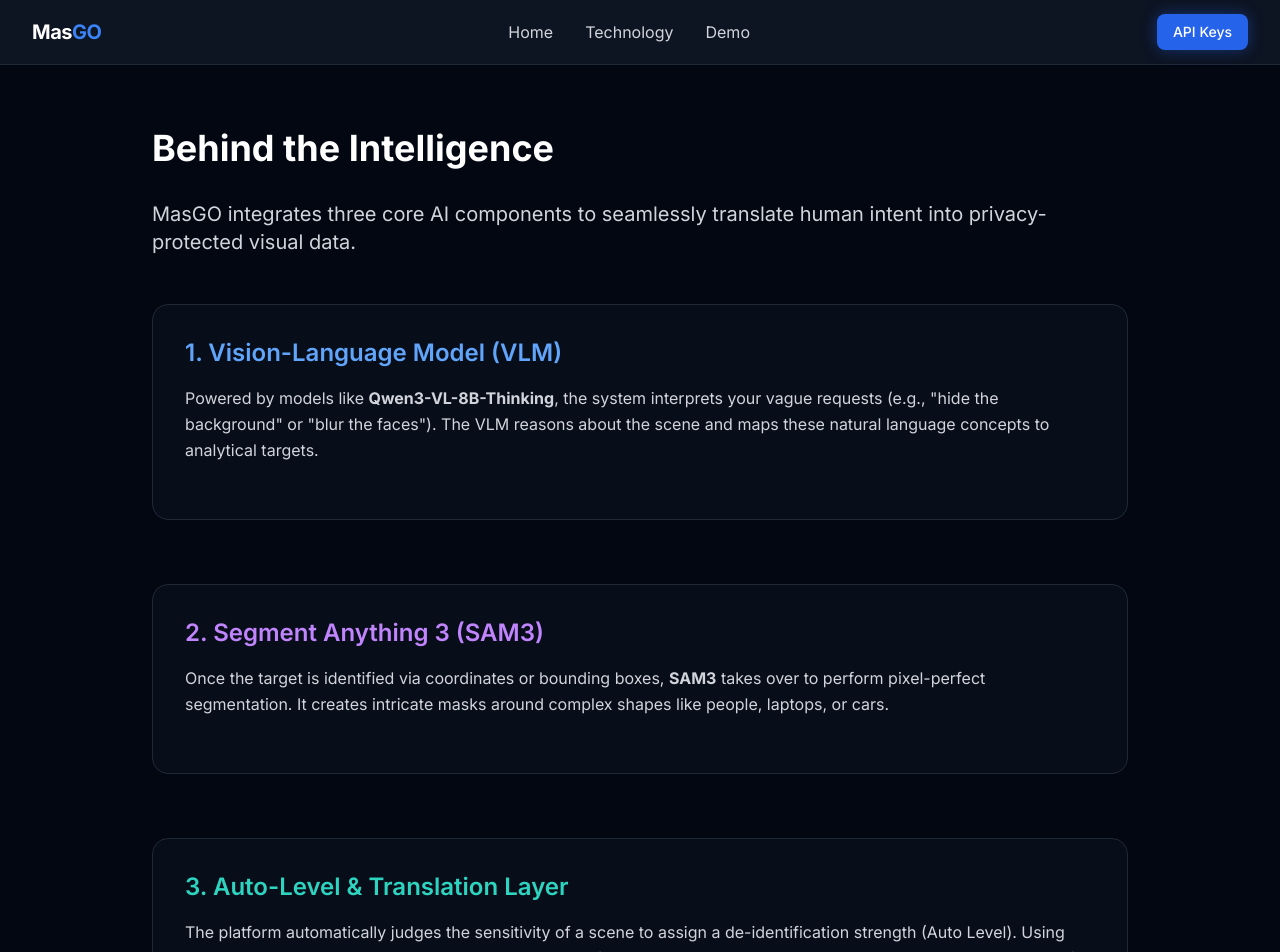
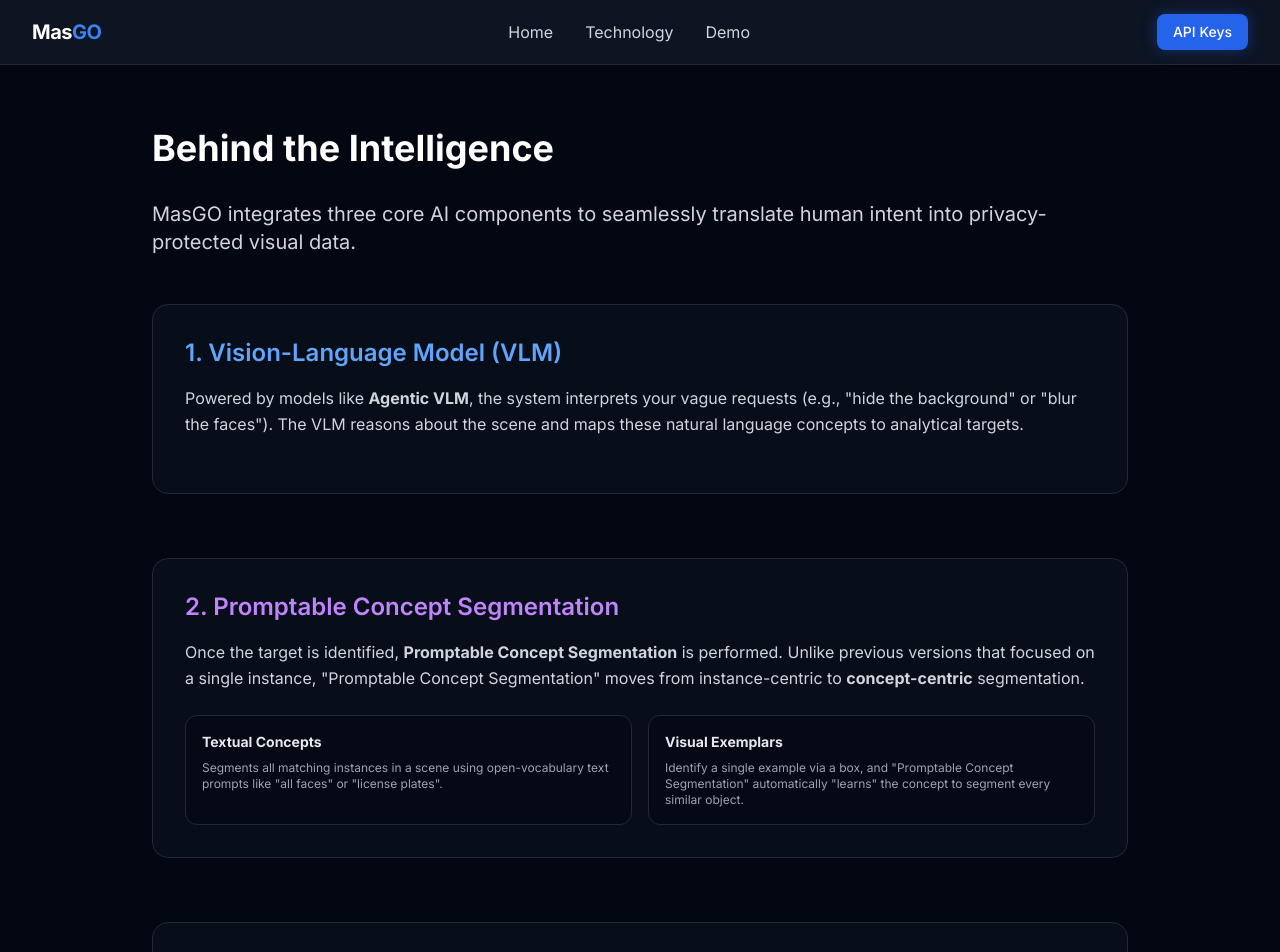
Before and after one commit to sampoo00/de_identification_front, a Next.js app: page /technology in a window 1280 px wide. Shown: the top 952 px of the page. Built offline with nearby package versions, Linux system fonts and the light colour scheme.

Commit message:
단어 및 기술적 내용 수정

```diff
--- a/src/app/keys/page.tsx
+++ b/src/app/keys/page.tsx
@@ -19,7 +19,7 @@
 
     // 로컬 스토리지에서 초기 키 값들 불러오기
     useEffect(() => {
-        const stored = localStorage.getItem('gemini_api_keys');
+        const stored = localStorage.getItem('masgo_api_keys');
         if (stored) {
             setKeys(JSON.parse(stored));
         } else {
@@ -31,13 +31,13 @@
                 createdAt: new Date().toLocaleDateString(),
             };
             setKeys([defaultKey]);
-            localStorage.setItem('gemini_api_keys', JSON.stringify([defaultKey]));
+            localStorage.setItem('masgo_api_keys', JSON.stringify([defaultKey]));
         }
     }, []);
 
     const generateMockSecret = () => {
         const randomStr = Math.random().toString(36).substring(2, 15) + Math.random().toString(36).substring(2, 15);
-        return `gemini-${randomStr}`;
+        return `masgo-${randomStr}`;
     };
 
     const handleCreateKey = () => {
@@ -53,7 +53,7 @@
 
         const updatedKeys = [newKey, ...keys];
         setKeys(updatedKeys);
-        localStorage.setItem('gemini_api_keys', JSON.stringify(updatedKeys));
+        localStorage.setItem('masgo_api_keys', JSON.stringify(updatedKeys));
 
         // 새로 생성된 키 일회성 노출
         setNewlyCreatedSecret(secret);
@@ -65,7 +65,7 @@
         if (confirm('정말로 이 API 키를 삭제(Revoke) 하시겠습니까? 복구할 수 없습니다.')) {
             const updatedKeys = keys.filter(k => k.id !== id);
             setKeys(updatedKeys);
-            localStorage.setItem('gemini_api_keys', JSON.stringify(updatedKeys));
+            localStorage.setItem('masgo_api_keys', JSON.stringify(updatedKeys));
 
             // 방금 생성한 키를 삭제한 경우라면 모달창 상태도 리셋
             if (newlyCreatedSecret && keys.find(k => k.id === id)?.secret === newlyCreatedSecret) {
@@ -75,7 +75,7 @@
     };
 
     const maskSecret = (secret: string) => {
-        const prefix = secret.substring(0, 10); // "gemini-xxx"
+        const prefix = secret.substring(0, 10); // "masgo-xxx"
         const suffix = secret.substring(secret.length - 4);
         return `${prefix}${'*'.repeat(16)}${suffix}`;
     };
@@ -89,7 +89,7 @@
         >
             <div className="mb-10">
                 <h1 className="text-3xl font-bold text-white mb-2">API Keys</h1>
-                <p className="text-gray-400">Manage your secret keys for accessing GEMINI via API.</p>
+                <p className="text-gray-400">Manage your secret keys for accessing MasGO via API.</p>
             </div>
 
             <AnimatePresence>
--- a/src/app/layout.tsx
+++ b/src/app/layout.tsx
@@ -8,7 +8,7 @@
 
 export const metadata: Metadata = {
   title: 'MasGO - Intelligent De-identification',
-  description: 'AI-powered privacy protection platform using VLM & SAM3',
+  description: 'AI-powered privacy protection platform using VLM & Promptable Concept Segmentation',
 };
 
 export default function RootLayout({
--- a/src/app/page.tsx
+++ b/src/app/page.tsx
@@ -41,7 +41,7 @@
             variants={itemVariants}
             className="mt-6 text-lg leading-8 text-gray-300"
           >
-            Harness the power of VLM and SAM3 to protect privacy. Simply describe what you want to hide, and our AI automatically detects and anonymizes the target object with precision.
+            Harness the power of VLM and Promptable Concept Segmentation to protect privacy. Simply describe what you want to hide, and our AI automatically detects and anonymizes the target object with precision.
           </motion.p>
           <motion.div variants={itemVariants} className="mt-10 flex items-center justify-center gap-x-6">
             <Link
@@ -74,9 +74,9 @@
               </dd>
             </div>
             <div className="flex flex-col items-center text-center p-6 bg-gray-900/50 rounded-2xl border border-gray-800 backdrop-blur-sm hover:bg-gray-800/40 transition-colors">
-              <dt className="text-xl font-semibold leading-7 text-white mt-4">SAM3 Precision</dt>
+              <dt className="text-xl font-semibold leading-7 text-white mt-4">Promptable Concept Segmentation</dt>
               <dd className="mt-4 flex flex-auto flex-col text-base leading-7 text-gray-400">
-                <p>Segment Anything 3 handles the bounding boxes to generate pixel-perfect masks around complex objects automatically.</p>
+                <p>Promptable Concept Segmentation handles everything from text phrases to visual examples, identifying and masking all related instances automatically.</p>
               </dd>
             </div>
             <div className="flex flex-col items-center text-center p-6 bg-gray-900/50 rounded-2xl border border-gray-800 backdrop-blur-sm hover:bg-gray-800/40 transition-colors">
--- a/src/app/technology/page.tsx
+++ b/src/app/technology/page.tsx
@@ -11,16 +11,26 @@
                 <div className="border border-gray-800 rounded-2xl p-8 bg-gray-900/40">
                     <h2 className="text-2xl font-semibold text-blue-400 mb-4">1. Vision-Language Model (VLM)</h2>
                     <p className="text-gray-300 leading-relaxed mb-6">
-                        Powered by models like <strong>Qwen3-VL-8B-Thinking</strong>, the system interprets your vague requests (e.g., &quot;hide the background&quot; or &quot;blur the faces&quot;). The VLM reasons about the scene and maps these natural language concepts to analytical targets.
+                        Powered by models like <strong>Agentic VLM</strong>, the system interprets your vague requests (e.g., &quot;hide the background&quot; or &quot;blur the faces&quot;). The VLM reasons about the scene and maps these natural language concepts to analytical targets.
                     </p>
                 </div>
 
                 {/* Section 2: Segmentation */}
                 <div className="border border-gray-800 rounded-2xl p-8 bg-gray-900/40">
-                    <h2 className="text-2xl font-semibold text-purple-400 mb-4">2. Segment Anything 3 (SAM3)</h2>
+                    <h2 className="text-2xl font-semibold text-purple-400 mb-4">2. Promptable Concept Segmentation</h2>
                     <p className="text-gray-300 leading-relaxed mb-6">
-                        Once the target is identified via coordinates or bounding boxes, <strong>SAM3</strong> takes over to perform pixel-perfect segmentation. It creates intricate masks around complex shapes like people, laptops, or cars.
+                        Once the target is identified, <strong>Promptable Concept Segmentation</strong> is performed. Unlike previous versions that focused on a single instance, "Promptable Concept Segmentation" moves from instance-centric to <strong>concept-centric</strong> segmentation.
                     </p>
+                    <div className="grid grid-cols-1 md:grid-cols-2 gap-4">
+                        <div className="bg-gray-950/50 p-4 rounded-xl border border-gray-800">
+                            <h3 className="text-sm font-bold text-gray-200 mb-2">Textual Concepts</h3>
+                            <p className="text-xs text-gray-400">Segments all matching instances in a scene using open-vocabulary text prompts like "all faces" or "license plates".</p>
+                        </div>
+                        <div className="bg-gray-950/50 p-4 rounded-xl border border-gray-800">
+                            <h3 className="text-sm font-bold text-gray-200 mb-2">Visual Exemplars</h3>
+                            <p className="text-xs text-gray-400">Identify a single example via a box, and "Promptable Concept Segmentation" automatically "learns" the concept to segment every similar object.</p>
+                        </div>
+                    </div>
                 </div>
 
                 {/* Section 3: Orchestration */}
--- a/src/components/layout/Footer.tsx
+++ b/src/components/layout/Footer.tsx
@@ -6,7 +6,7 @@
                     &copy; {new Date().getFullYear()} MasGO Intelligent De-identification. All rights reserved.
                 </p>
                 <p className="text-gray-600 text-xs mt-2">
-                    Powered by VLM, SAM3, and Transformer AI Technologies
+                    Powered by VLM, Promptable Concept Segmentation, and Transformer AI Technologies
                 </p>
             </div>
         </footer>
```
Also changed, not shown: doc/ADR.md (+1 -1 lines), doc/ARCHITECTURE.md (+3 -3 lines), doc/PRD.md (+5 -3 lines), reference/README_backend.md, 2 other files (tests, documents, lock files or other folders).
